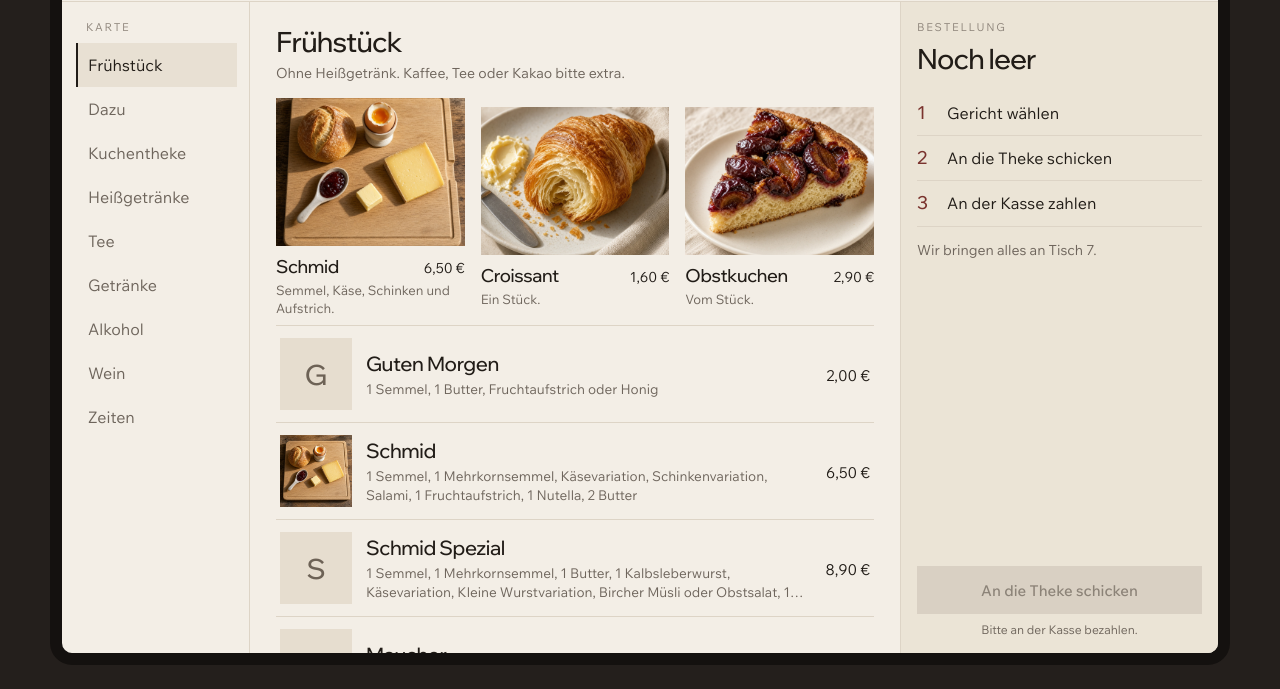
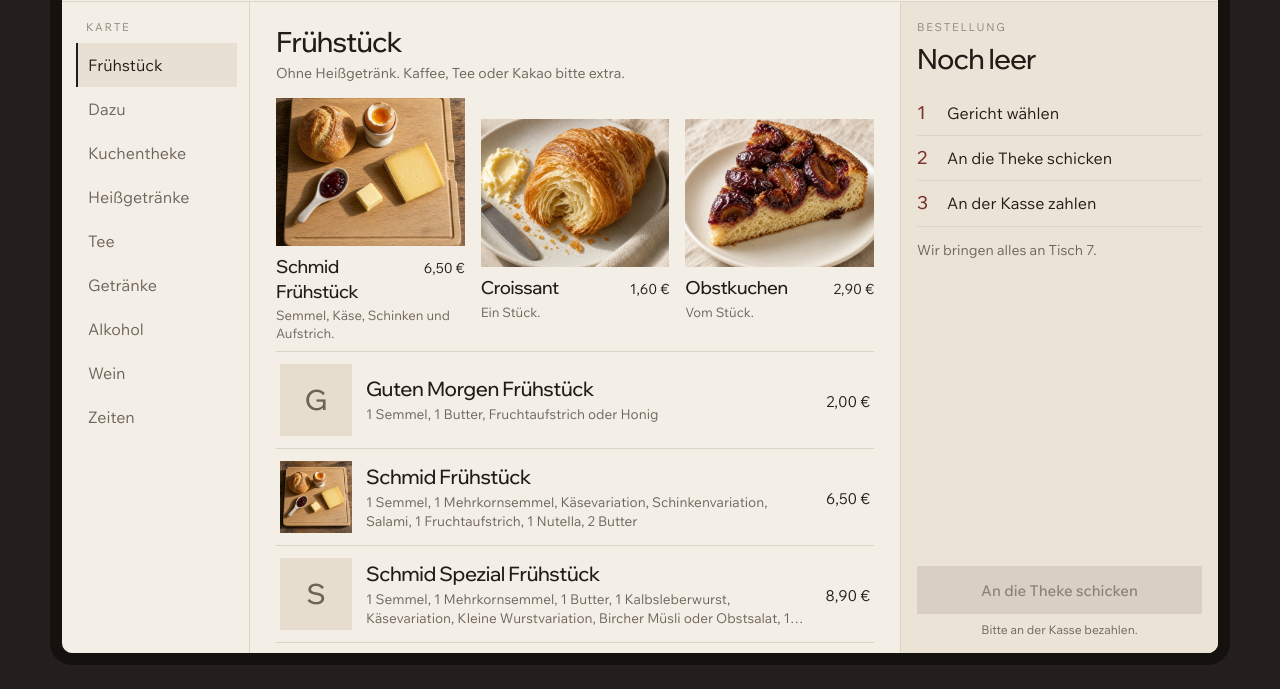
Before and after one commit to urh-cmd/holm-speisekarte, a plain HTML site: page index.html in a window 1280 px wide. Shown: the part 111-800 px from the top of the page. Drawn offline with Linux system fonts and the light colour scheme.

Commit message:
Frühstück wieder an den Namen hängen und das Franziskaner-Glas im Café zeigen.

```diff
--- a/index.html
+++ b/index.html
@@ -554,13 +554,13 @@
     ];
 
     const items = [
-      { id: "morgen", cat: "fruehstueck", name: "Guten Morgen", price: 200, codes: [8], parts: ["1 Semmel", "1 Butter", "Fruchtaufstrich oder Honig"] },
-      { id: "schmid", cat: "fruehstueck", name: "Schmid", price: 650, codes: [1, 2, 3, 4, 8, 15], image: photo.frueh, feature: 1, caption: "Semmel, Käse, Schinken und Aufstrich.", parts: ["1 Semmel", "1 Mehrkornsemmel", "Käsevariation", "Schinkenvariation", "Salami", "1 Fruchtaufstrich", "1 Nutella", "2 Butter"] },
-      { id: "spezial", cat: "fruehstueck", name: "Schmid Spezial", price: 890, codes: [1, 2, 3, 4, 8, 15], parts: ["1 Semmel", "1 Mehrkornsemmel", "1 Butter", "1 Kalbsleberwurst", "Käsevariation", "Kleine Wurstvariation", "Bircher Müsli oder Obstsalat", "1 Glas frisch gepresster Orangensaft", "Fruchtaufstrich"] },
-      { id: "maucher", cat: "fruehstueck", name: "Maucher", price: 450, codes: [2, 7, 15], parts: ["2 Semmeln", "1 Butter", "Schinken", "Salami", "1 Kalbsleberwurst"] },
-      { id: "vital", cat: "fruehstueck", name: "Vital", price: 850, codes: [1, 3, 8], parts: ["1 Mehrkornsemmel", "1 Sunnenweckle", "1 Butter", "Käsevariation", "Frischkäse", "Bircher Müsli oder Obstsalat", "1 Glas frisch gepresster Orangensaft", "Fruchtaufstrich"] },
-      { id: "zwei", cat: "fruehstueck", name: "Schlemmerei für zwei", price: 2150, codes: [1, 2, 3, 4, 8, 15], parts: ["1 Croissant", "2 Semmeln", "1 Mehrkornsemmel", "1 Breze", "Schinkenvariation", "Käsevariation", "Salami", "Fruchtaufstrich", "3 Butter", "Räucherlachs", "Frischkäse", "Rührei mit Speck oder 2 gekochte Eier", "Tomate-Mozzarella", "Gefüllte Antipasti", "2 Gläser Orangensaft oder 2 Prosecco", "2 Bircher Müsli oder Obstsalat", "Melonenschiffchen"] },
-      { id: "storchen", cat: "fruehstueck", name: "Storchen", price: 890, codes: [1, 2, 3, 4, 5, 7, 8, 15], parts: ["1 Semmel", "1 Breze", "1 Vollkornsemmel", "Schinkenvariation", "Salami", "Käsevariation", "Fruchtaufstrich", "Frischwurst", "2 Butter", "Tomate-Mozzarella"] },
+      { id: "morgen", cat: "fruehstueck", name: "Guten Morgen Frühstück", price: 200, codes: [8], parts: ["1 Semmel", "1 Butter", "Fruchtaufstrich oder Honig"] },
+      { id: "schmid", cat: "fruehstueck", name: "Schmid Frühstück", price: 650, codes: [1, 2, 3, 4, 8, 15], image: photo.frueh, feature: 1, caption: "Semmel, Käse, Schinken und Aufstrich.", parts: ["1 Semmel", "1 Mehrkornsemmel", "Käsevariation", "Schinkenvariation", "Salami", "1 Fruchtaufstrich", "1 Nutella", "2 Butter"] },
+      { id: "spezial", cat: "fruehstueck", name: "Schmid Spezial Frühstück", price: 890, codes: [1, 2, 3, 4, 8, 15], parts: ["1 Semmel", "1 Mehrkornsemmel", "1 Butter", "1 Kalbsleberwurst", "Käsevariation", "Kleine Wurstvariation", "Bircher Müsli oder Obstsalat", "1 Glas frisch gepresster Orangensaft", "Fruchtaufstrich"] },
+      { id: "maucher", cat: "fruehstueck", name: "Maucher Frühstück", price: 450, codes: [2, 7, 15], parts: ["2 Semmeln", "1 Butter", "Schinken", "Salami", "1 Kalbsleberwurst"] },
+      { id: "vital", cat: "fruehstueck", name: "Vital Frühstück", price: 850, codes: [1, 3, 8], parts: ["1 Mehrkornsemmel", "1 Sunnenweckle", "1 Butter", "Käsevariation", "Frischkäse", "Bircher Müsli oder Obstsalat", "1 Glas frisch gepresster Orangensaft", "Fruchtaufstrich"] },
+      { id: "zwei", cat: "fruehstueck", name: "Schlemmerei für Zwei Frühstück", price: 2150, codes: [1, 2, 3, 4, 8, 15], parts: ["1 Croissant", "2 Semmeln", "1 Mehrkornsemmel", "1 Breze", "Schinkenvariation", "Käsevariation", "Salami", "Fruchtaufstrich", "3 Butter", "Räucherlachs", "Frischkäse", "Rührei mit Speck oder 2 gekochte Eier", "Tomate-Mozzarella", "Gefüllte Antipasti", "2 Gläser Orangensaft oder 2 Prosecco", "2 Bircher Müsli oder Obstsalat", "Melonenschiffchen"] },
+      { id: "storchen", cat: "fruehstueck", name: "Storchen Frühstück", price: 890, codes: [1, 2, 3, 4, 5, 7, 8, 15], parts: ["1 Semmel", "1 Breze", "1 Vollkornsemmel", "Schinkenvariation", "Salami", "Käsevariation", "Fruchtaufstrich", "Frischwurst", "2 Butter", "Tomate-Mozzarella"] },
       { id: "franzoesisch", cat: "fruehstueck", name: "Französisches Frühstück", price: 650, codes: [1, 2, 3, 8], image: photo.croissant, parts: ["2 Croissants", "Honig", "Fruchtaufstrich", "1 Butter", "1 Glas frisch gepresster Orangensaft"] },
       { id: "bayerisch", cat: "fruehstueck", name: "Bayerisches Frühstück", price: 490, codes: [4, 7], days: [5, 6], image: "bilder/bayerisch.jpg", parts: ["1 Paar Weißwürste", "1 Breze", "Süßer Senf"] },
       { id: "aufstrich", cat: "dazu", name: "Fruchtaufstrich", price: 90, size: "eine Portion" },
--- a/sw.js
+++ b/sw.js
@@ -1,4 +1,4 @@
-const CACHE = "schmid-karte-7";
+const CACHE = "schmid-karte-8";
 const FILES = [
   "./index.html",
   "./sw.js",
```
Also changed, not shown: bilder/weissbier.jpg.
